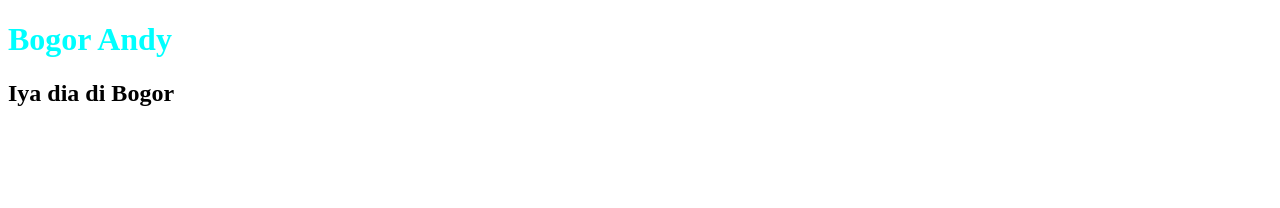
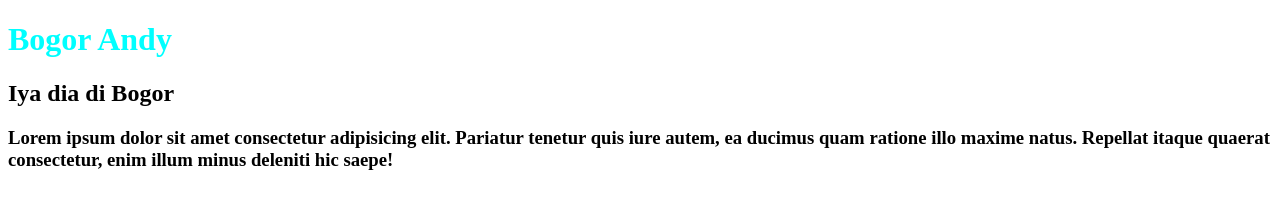
Before and after one commit to muhammadrizqih/Coba_Aja-1, a plain HTML site: page index.html in a window 1280 px wide. Drawn offline with Linux system fonts and the light colour scheme.

Commit message:
tambah h3

```diff
--- a/index.html
+++ b/index.html
@@ -11,5 +11,6 @@
     <h1>Bogor Andy</h1>
 
     <h2>Iya dia di Bogor</h2>
+    <h3> Lorem ipsum dolor sit amet consectetur adipisicing elit. Pariatur tenetur quis iure autem, ea ducimus quam ratione illo maxime natus. Repellat itaque quaerat consectetur, enim illum minus deleniti hic saepe!</h3>
 </body>
 </html>
```
